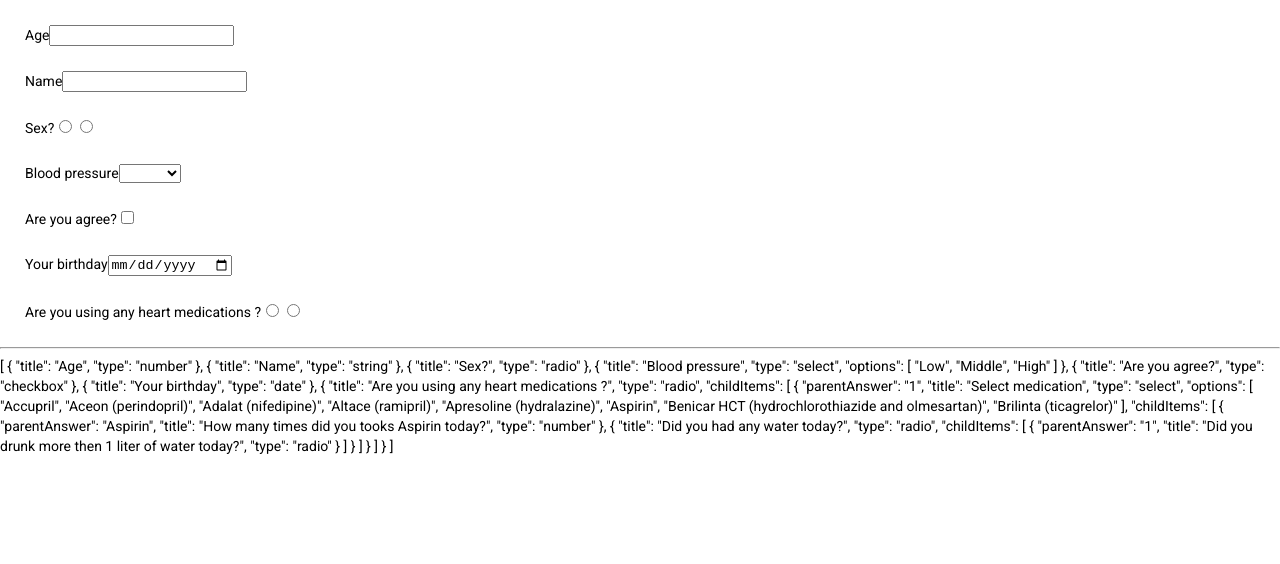
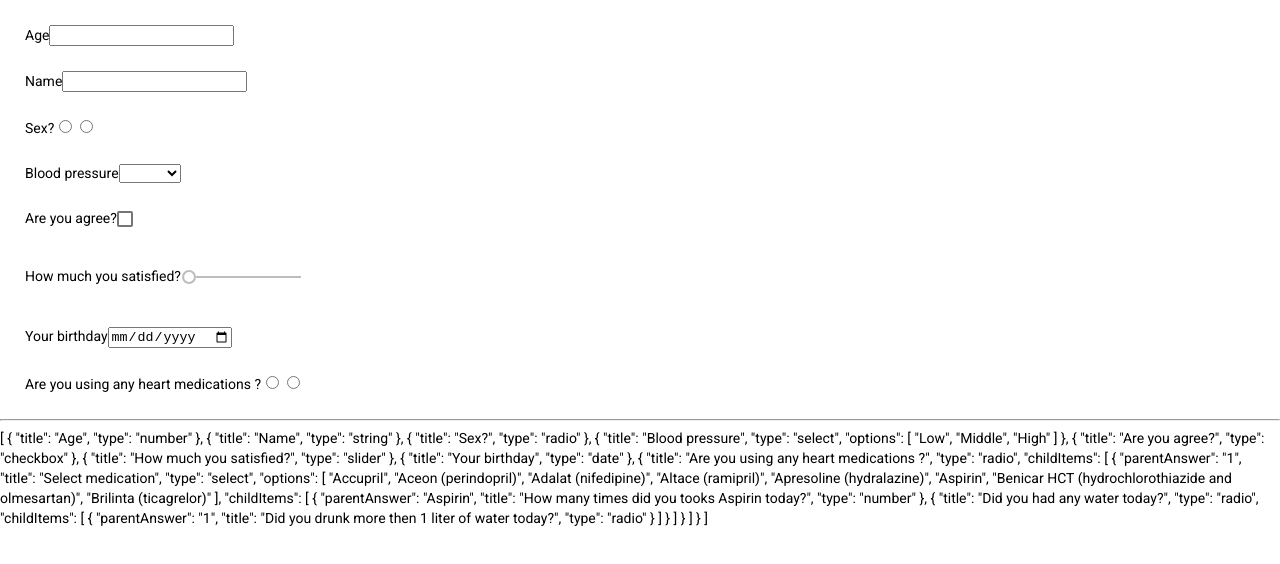
Before and after one commit to berlicon/clewmed, an Angular app: page / in a window 1280 px wide. Shown: the top 564 px of the page. Built offline with nearby package versions, Linux system fonts and the light colour scheme.

Commit message:
change to Material: checkbox and slider

```diff
--- a/src/app/questionnaire/questionnaire-item/questionnaire-item.component.html
+++ b/src/app/questionnaire/questionnaire-item/questionnaire-item.component.html
@@ -12,7 +12,10 @@
         <option *ngFor="let x of item.options">{{x}}</option>
     </select>
 
-    <input type="checkbox" *ngIf="item.type == 'checkbox'" [(ngModel)]="item.value" class="input-checkbox">
+    <!-- <input type="checkbox" *ngIf="item.type == 'checkbox'" [(ngModel)]="item.value" class="input-checkbox">  -->
+    <mat-checkbox *ngIf="item.type == 'checkbox'" [(ngModel)]="item.value" class="input-checkbox"></mat-checkbox>
+
+    <mat-slider  *ngIf="item.type == 'slider'" [(ngModel)]="item.value" min="1" max="100" step="1" value="50"></mat-slider>
 
     <input type="date" *ngIf="item.type == 'date'" [(ngModel)]="item.value" class="input-date">
 
--- a/src/app/questionnaire/questions.json
+++ b/src/app/questionnaire/questions.json
@@ -24,6 +24,10 @@
 	{
 		"title": "Are you agree?",
 		"type": "checkbox"
+	},
+	{
+		"title": "How much you satisfied?",
+		"type": "slider"
 	},
 	{
 		"title": "Your birthday",
```
Also changed, not shown: src/app/questionnaire/questionnaire.module.ts (+7 -1 lines), 1 other file (tests, documents, lock files or other folders).
